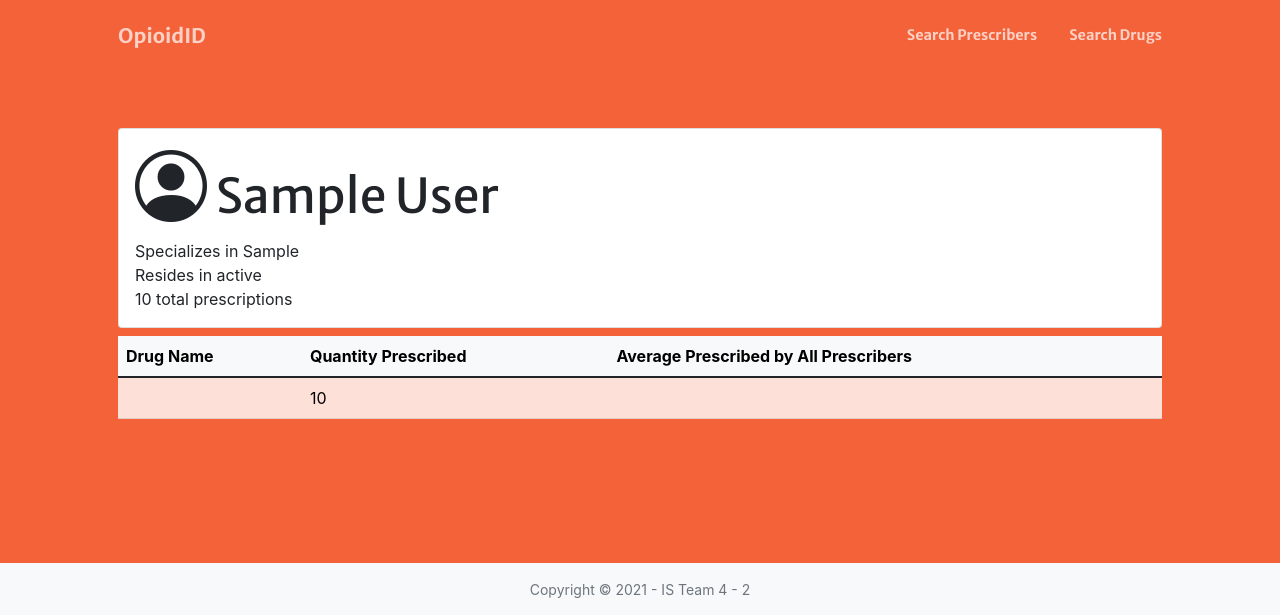
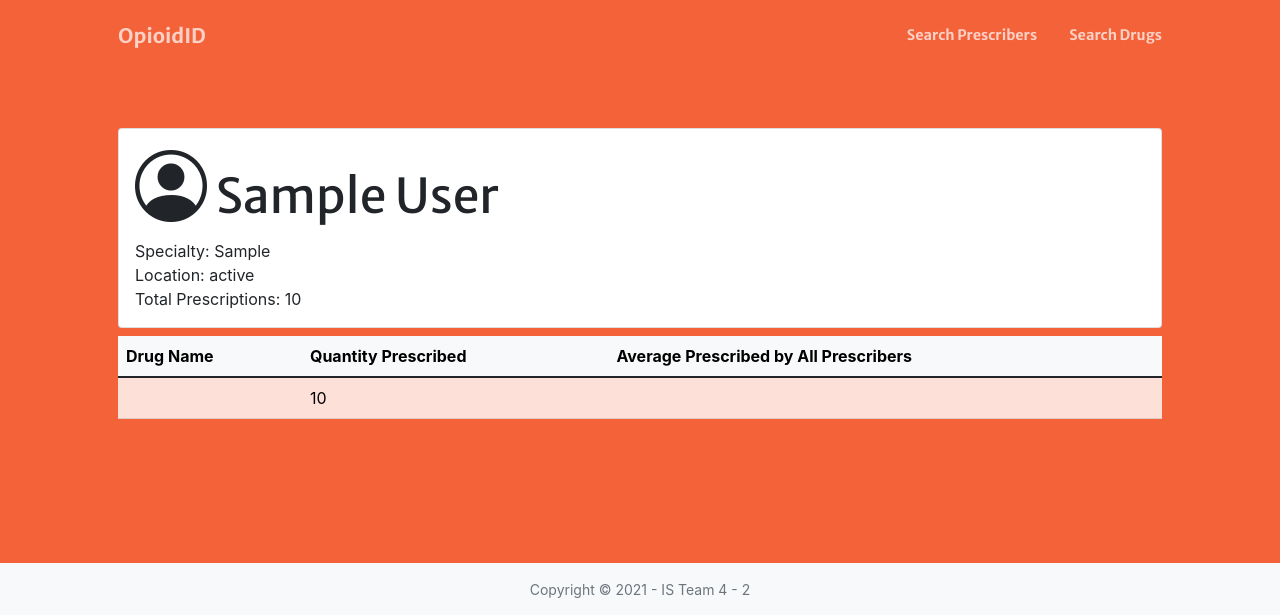
Before and after one commit to bchristensen2021/intex, a Django app: template templates/opioidID/detailsPrescriber.html in a window 1280 px wide. Shown: the top 615 px of the page. Run offline with Django 3.2, Linux system fonts and the light colour scheme; tables that the repository leaves empty hold one stand-in row (values such as "Sample post"); the template is opened without the code that fills it: values that come from a table or form of the project are taken from there, most other values are stand-ins (such as "Sample title", 1, 10 or a date in 2020); some libraries are stand-ins or nearby versions.

Commit message:
changed single line

```diff
--- a/templates/opioidID/detailsPrescriber.html
+++ b/templates/opioidID/detailsPrescriber.html
@@ -9,11 +9,11 @@
             {{prescriber.first_name}} {{prescriber.last_name}}
         </h1>
         <div class="card-text">
-        Specializes in {{prescriber.specialty}}
+        Specialty: {{prescriber.specialty}}
         <br>
-        Resides in {{prescriber.state.state_name}}
+        Location: {{prescriber.state.state_name}}
         <br>
-        {{totalPresc.total}} total prescriptions
+        Total Prescriptions: {{totalPresc.total}}
         </div>
     </div>
 
```
